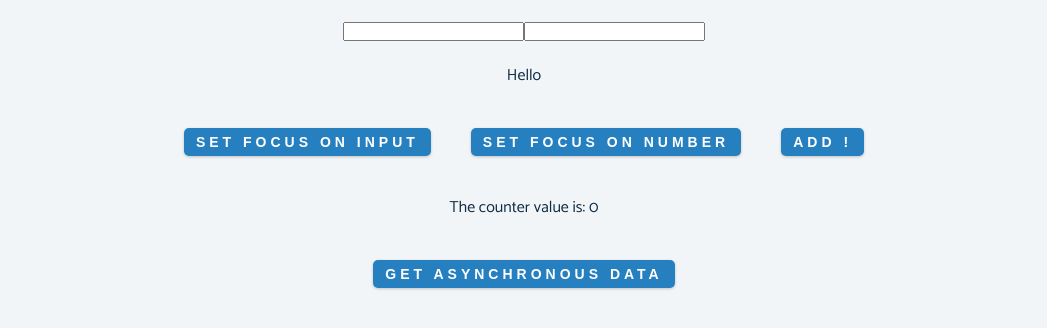
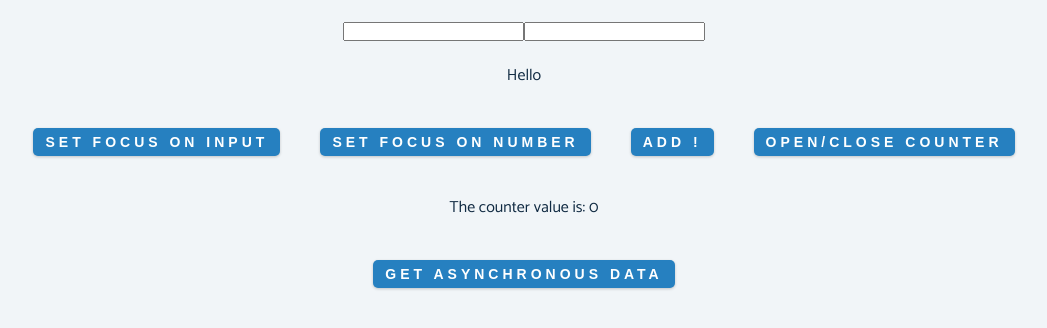
Before and after one commit to xxxmarxxx/first-react, a React (Create React App) app: page / in a window 1280 px wide. Shown: the top 328 px of the page, without its empty margins (116-1163 px from the left). Built offline with nearby package versions, Linux system fonts and the light colour scheme.

Commit message:
LE 144 add button

```diff
--- a/src/PolskieUdemy/LE144/App.js
+++ b/src/PolskieUdemy/LE144/App.js
@@ -1,13 +1,19 @@
 import React, { createRef, PureComponent } from "react";
-import Counter from './Counter'
+import Counter from "./Counter";
 class App extends PureComponent {
+  state = {
+    isCounterVisible: true,
+  };
   textInput = createRef();
   numberInput = createRef();
   paragraphElement = createRef();
+
   render() {
+    const counterElement = this.state.isCounterVisible ? <Counter /> : null;
+
+
     return (
       <div className="center">
-
         <input ref={this.textInput} type="text" />
         <input ref={this.numberInput} type="number" />
         <p ref={this.paragraphElement}>Hello</p>
@@ -20,12 +26,20 @@ class App extends PureComponent {
         <button onClick={this.addChar} className="btn_mar">
           add !
         </button>
-          <div>
-             <Counter />
-          </div>
+        <button onClick={this.toggleVisibilityCounter} className="btn_mar">
+          open/close Counter
+        </button>
+
+        <div>{counterElement}</div>
       </div>
     );
   }
+
+  toggleVisibilityCounter = () =>
+    this.setState((prevState) => ({
+      isCounterVisible: !prevState.isCounterVisible,
+    }));
+
   focusTextInput = () => {
     this.textInput.current.focus();
   };
```
Lines whose indentation alone changed are shown as unchanged.
